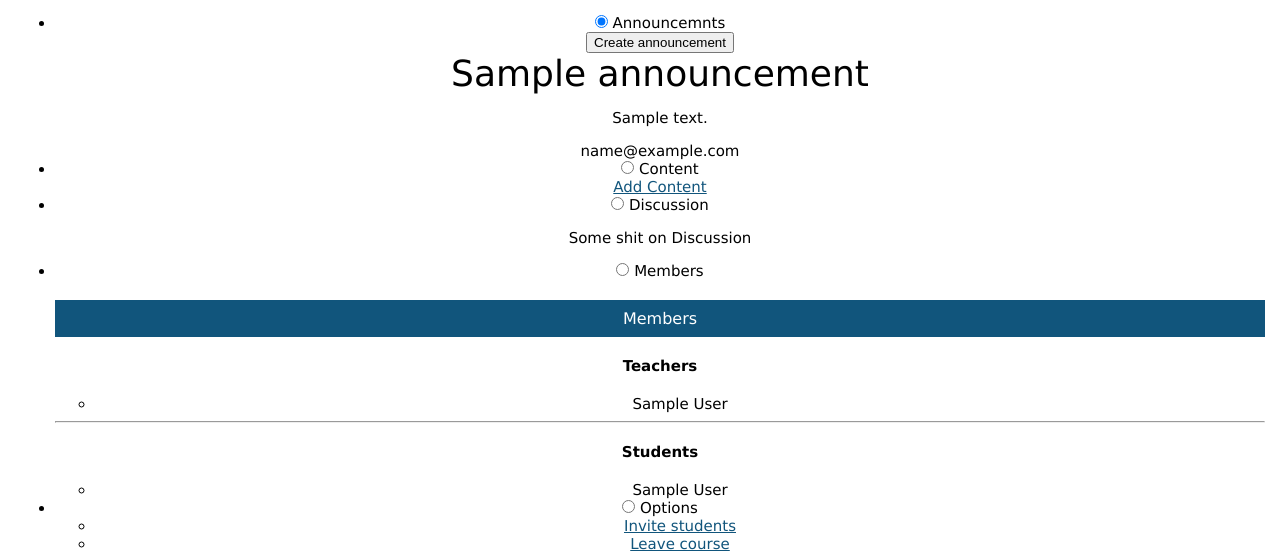
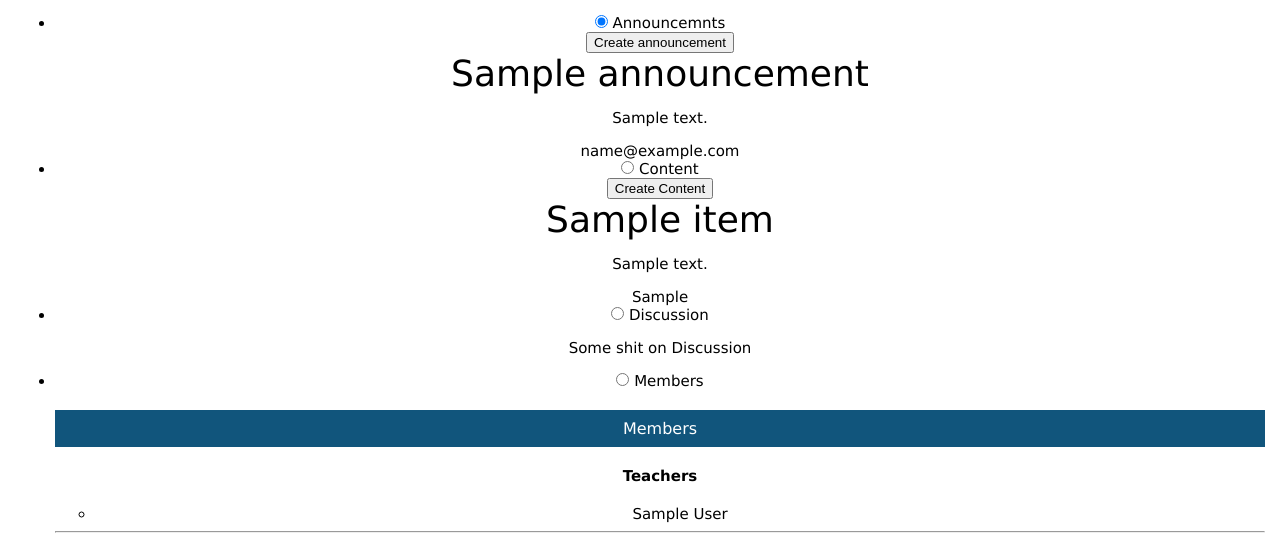
Before and after one commit to Geimaj/paranormal-minds, a Python web app: template src/templates/course/course.html in a window 1280 px wide. Shown: the part 380-932 px from the top of the page. Run offline with Jinja, Linux system fonts and the light colour scheme; the template is opened without the code that fills it: most values are stand-ins (such as "Sample title", 1, 10 or a date in 2020); some web fonts are replaced.

Commit message:
display content

```diff
--- a/src/app/content.py
+++ b/src/app/content.py
@@ -25,7 +25,8 @@
             course_work = {
                 'title' : assTitle,
                 'description' : assDescription,
-                'workType' : workTypes
+                'workType' : workTypes,
+                'state' : 'PUBLISHED'
             }
 
             course_work = service.courses().courseWork().create(courseId=id, body=course_work).execute(http=decorator.http())
--- a/src/templates/course/course.html
+++ b/src/templates/course/course.html
@@ -69,10 +69,25 @@
       <label for="tab2" role="tab" aria-selected="false" aria-controls="panel2" tabindex="0">Content</label>
       <div id="tab-content2" class="tab-content" role="tabpanel" aria-labelledby="specification" aria-hidden="true">
         <div>
-          <a href="/content/{{courseId}}">Add Content</a>
+          <button onclick="location.href = '/content/{{ courseId }}'">Create Content</button>
+          <div class="announcement">
+
+            <!--{{ content }}-->
+
+            {% if content %}
+              {% for item in content %}
+
+              <div class="announcement">
+                <h1>{{ item.title }}</h1>
+                <p>{{ item.description }}</p>
+                <aside>{{ item.workType }}</aside>
+               {% endfor %}
+            {% else %}
+                No Content yet..
+            {% endif %}
+              </div>
+          </div>
         </div>
-      </div>
-    </li>
 
     <li>
       <input type="radio" name="tabs" id="tab3" />
@@ -108,8 +123,6 @@
               <li>{{student['profile']['name']['fullName']}}</li>
             {% endfor %}
           </ul>
-
-
         </div>
       </div>
     </li>
--- a/src/templates/course/joinCourse.html
+++ b/src/templates/course/joinCourse.html
@@ -13,7 +13,7 @@
 <h1>Paranormal Minds Course Enrollment</h1>
 
 
-<form>
+<form method="post" action="/course/join">
 
 <br><p1>Please enter unique course code to join: </p1></br>
 
```
Also changed, not shown: src/app/course.py (+8 -3 lines).
